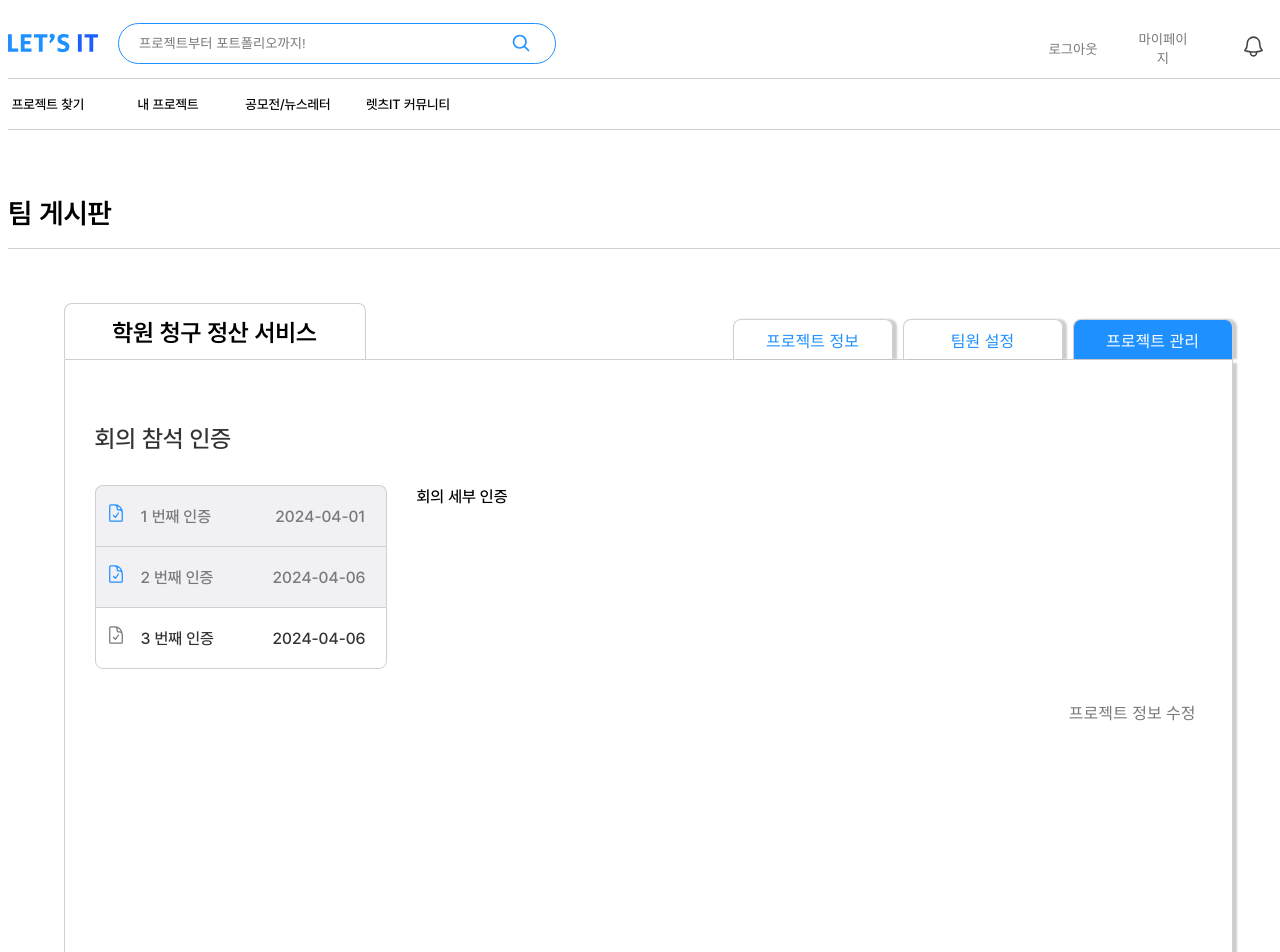
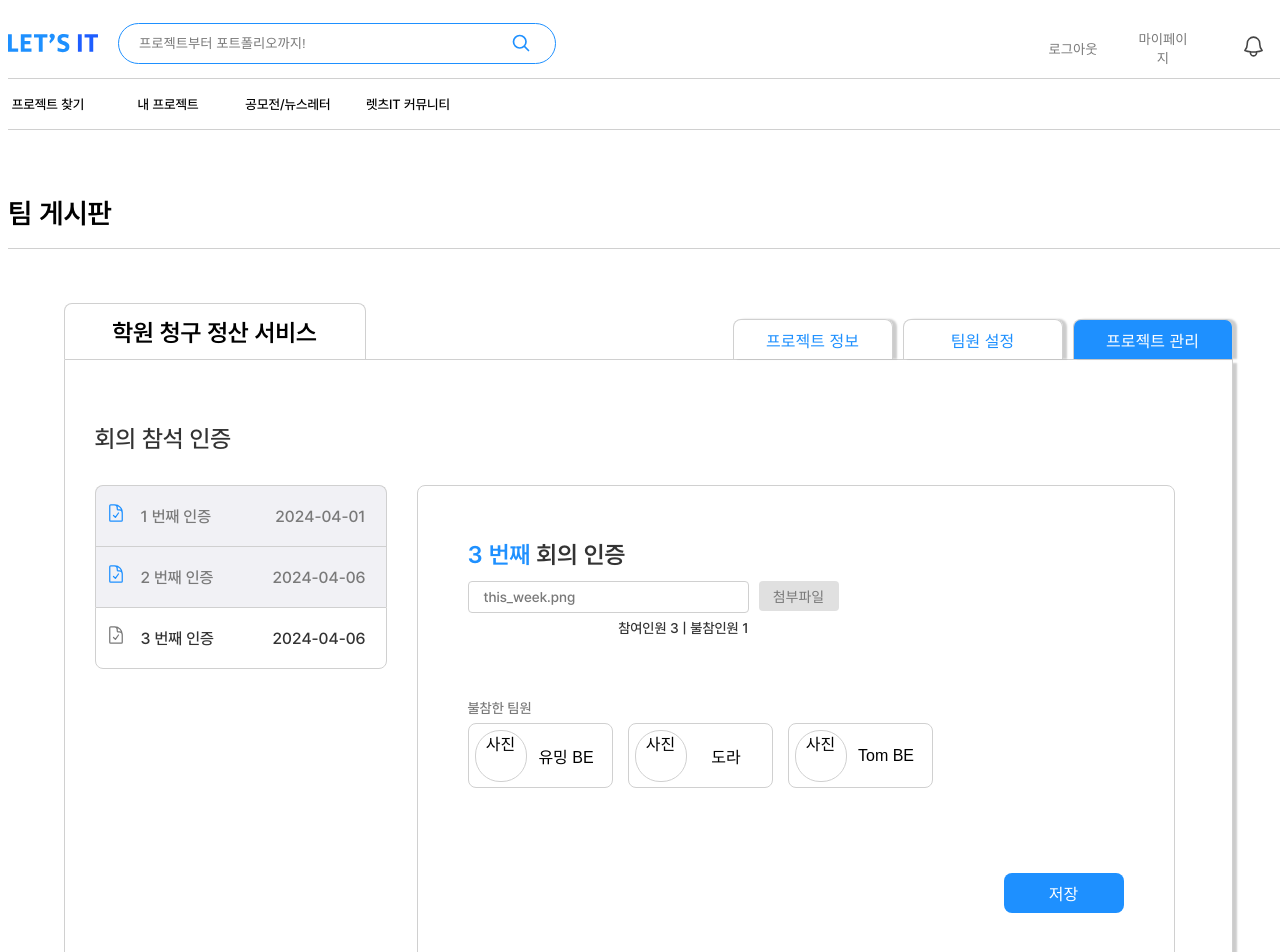
Before and after one commit to yezixx/SOLUX_LETS_IT_Frontend, a React (Vite) app: page /ManageProj in a window 1280 px wide. Shown: the top 952 px of the page. Built offline with nearby package versions, Linux system fonts and the light colour scheme; the HTML template or start-up script is replaced by a standard one.

Commit message:
Feat: 회의 인증 컴포넌트 UI 구현

```diff
--- a/src/Screen/Teamboard/ManageProj/AttendanceDetail/AttendanceDetail.jsx
+++ b/src/Screen/Teamboard/ManageProj/AttendanceDetail/AttendanceDetail.jsx
@@ -1,7 +1,44 @@
+import MemberItem from "../../../../Components/MemberItem/MemberItem";
 import styles from "./AttendanceDetail.module.css";
 
 const AttendanceDetail = () => {
-  return <div>회의 세부 인증</div>;
+  const members = [
+    { id: 1, name: "유밍 BE" },
+    { id: 2, name: "도라" },
+    { id: 3, name: "Tom BE" },
+  ];
+
+  return (
+    <div className={styles.attendanceDetail}>
+      <div className={styles.attendanceDetail__container}>
+        <div className={styles.attendanceDetail__label}>
+          <span>3 번째</span> 회의 인증
+        </div>
+        <div className={styles.attendanceDetail__file}>
+          <div className={styles.attendanceDetail__fileLabel}>
+            <div className={styles.attendanceDetail__fileName}>
+              this_week.png
+            </div>
+            <div className={styles.attendanceDetail__countLabel}>
+              참여인원 3 | 불참인원 1
+            </div>
+          </div>
+          <button className={styles.attendanceDetail__fileButton}>
+            첨부파일
+          </button>
+        </div>
+        <div className={styles.attendanceDetail__list}>
+          <div className={styles.attendanceDetail__listLabel}>불참한 팀원</div>
+          <div className={styles.attendanceDetail__item}>
+            {members.map((member) => (
+              <MemberItem key={member.id} memberName={member.name} />
+            ))}
+          </div>
+        </div>
+        <button className={styles.attendanceDetail__saveButton}>저장</button>
+      </div>
+    </div>
+  );
 };
 
 export default AttendanceDetail;
--- a/src/Screen/Teamboard/ManageProj/AttendanceDetail/AttendanceDetail.module.css
+++ b/src/Screen/Teamboard/ManageProj/AttendanceDetail/AttendanceDetail.module.css
@@ -0,0 +1,127 @@
+.attendanceDetail {
+  /*테두리*/
+  border: 1px solid var(--line-color);
+  border-radius: 8px;
+  /*크기*/
+  width: 756px;
+  height: 478px;
+}
+
+.attendanceDetail__container {
+  /*패딩*/
+  padding: 50px;
+  /*배치*/
+  display: flex;
+  flex-direction: column;
+  gap: 10px;
+}
+
+.attendanceDetail__label {
+  /*텍스트*/
+  font-family: "pretendardB";
+  font-size: 24px;
+  color: var(--text-color1);
+}
+
+.attendanceDetail__label span {
+  /*텍스트*/
+  color: var(--main-color2);
+}
+
+.attendanceDetail__file {
+  /*배치*/
+  display: flex;
+  gap: 10px;
+}
+
+.attendanceDetail__fileLabel {
+  /*배치*/
+  display: flex;
+  flex-direction: column;
+  gap: 5px;
+}
+
+.attendanceDetail__fileName {
+  /*크기*/
+  width: 264px;
+  height: 30px;
+  /*테두리*/
+  border: 1px solid var(--line-color);
+  border-radius: 4px;
+  /*패딩*/
+  padding-left: 15px;
+  /*텍스트*/
+  font-size: 14px;
+  color: var(--text-color2);
+  /*배치*/
+  display: flex;
+  align-items: center;
+}
+
+.attendanceDetail__countLabel {
+  /*텍스트*/
+  font-size: 14px;
+  color: var(--text-color1);
+  /*오른쪽 끝으로*/
+  align-self: end;
+}
+
+.attendanceDetail__fileButton {
+  /*크기*/
+  width: 80px;
+  height: 30px;
+  /*테두리*/
+  border-radius: 4px;
+  /*배경색*/
+  background-color: var(--select-color);
+  /*텍스트*/
+  font-size: 14px;
+  color: var(--text-color2);
+}
+
+.attendanceDetail__fileButton:hover {
+  border: 1px solid var(--text-color1);
+}
+
+.attendanceDetail__list {
+  /*마진*/
+  margin-top: 50px;
+  /*배치*/
+  display: flex;
+  flex-direction: column;
+  gap: 5px;
+}
+
+.attendanceDetail__listLabel {
+  /*텍스트*/
+  font-size: 14px;
+  color: var(--text-color2);
+}
+
+.attendanceDetail__item {
+  /*배치*/
+  display: flex;
+  gap: 15px;
+}
+
+.attendanceDetail__saveButton {
+  /*크기*/
+  width: 120px;
+  height: 40px;
+  /*테두리*/
+  border-radius: 8px;
+  /*배경색*/
+  background-color: var(--main-color2);
+  /*텍스트*/
+  font-size: 16px;
+  color: white;
+  /*배치*/
+  align-self: end;
+  /*마진*/
+  margin-top: 75px;
+}
+
+.attendanceDetail__saveButton:hover {
+  /*배경색*/
+  background-color: var(--main-color);
+}
```
